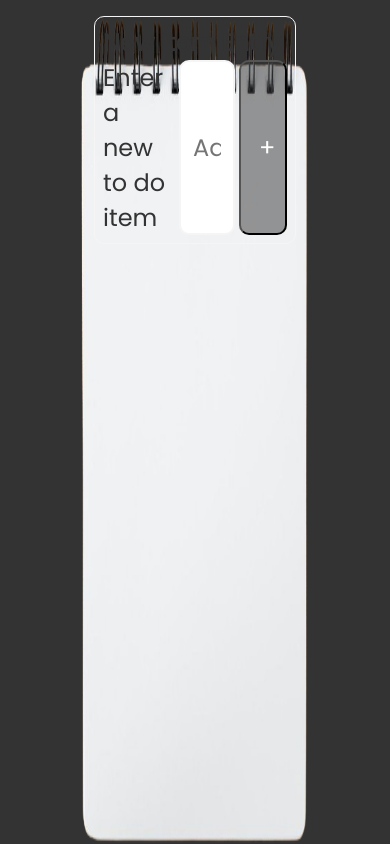
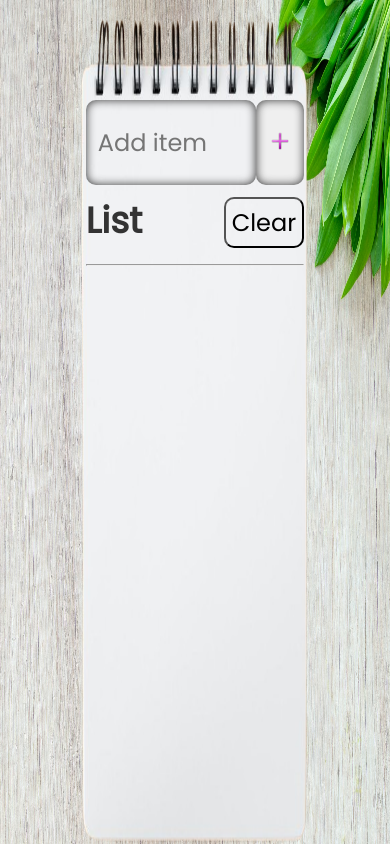
Before and after one commit to Aliniroomand/todoApp-TS-JS, a website built with Vite: page index.html in a window 390 px wide. Built offline with nearby package versions, Linux system fonts and the light colour scheme.

Commit message:
make whole of UI and responsive things

```diff
--- a/index.html
+++ b/index.html
@@ -13,14 +13,13 @@
 <body>
   <main>
     <img src="./src/assets/images/notePad.png" alt="notePad" class="mainBG"/>
+    <img src="./src/assets/images/woodenBG.jpg" alt="woodenBG" class="woodenBG"/>
     <section class="newItemEntry">
-      <h2 class="offscreen">New Item Entry</h2>
       <form class="newItemEntry__form" id="itemEntryForm">
-        <label for="newItem" class="offscreen">Enter a new to do item</label>
         <input class="newItemEntry__input" id="newItem" type="text" maxlength="40" autocomplete="off"
           placeholder="Add item" />
         <button id="addItem" class="button newItemEntry__button" title="Add new item" aria-label="Add new item to list">
-          +
+          <img src="./src/assets/images/plus sign.png" />
         </button>
       </form>
     </section>
--- a/src/css/style.css
+++ b/src/css/style.css
@@ -19,36 +19,47 @@ body {
     position: relative;
     top: 0;
     left: 20vw;
-    min-height: 100vh;
+    height: 100vh;
     width: 60vw;
-
-  background-color: #333;
     color: #333;
     padding: 1rem;
     display: flex;
     flex-direction: column;
+}
+.woodenBG{
+    position: fixed;
+    width: 100vw;
+    height: 100vh;
+    z-index: -1;
+    left: 0;
+    top: 0;
 }
 .mainBG{
 position: fixed;
 left: 20vw;
 width: 60vw;
 height: 100vh;
+z-index: 0;
 
 }
 
 main {
     flex-grow: 1;
     margin: auto;
-    width: 100%;
-    max-width: 800px;
+    width: 70vw;
+    left: 15vw;
     display: flex;
+    z-index: 2;
+    position: fixed;
     flex-flow: column nowrap;
 }
 
 section {
-    border: 1px solid whitesmoke;
+    position: absolute;
+    left: 10%;
+    width: 80%;
+    height: 100vh;
     border-radius: 10px;
-    padding: 0.5rem;
 }
 
 .button {
@@ -62,34 +73,45 @@ section {
 }
 
 .newItemEntry {
-    position: sticky;
-    top: 0;
-    margin-bottom: 1rem;
+    position: absolute;
+    top: 10vh;
+    z-index: 2;
+    padding: 0;
+    left: 10%;
+    width: 80%;
 }
 
 .newItemEntry__form {
     display: flex;
-    gap: 0.25rem;
     font-size: 1.5rem;
+    height: 10vh;
 }
 
 .newItemEntry__input {
-    width: calc(100% - (0.25rem + 48px));
+    width: 100%;
     flex-grow: 1;
-    border: 2px solid whitesmoke;
     border-radius: 10px;
     padding: 0.5em;
+    border: none;
+    background: transparent;
+    box-shadow: inset 0 0 10px #333;
 }
 
 .newItemEntry__button {
-    background-color: #3333337e;
-    color:#fff;
-    padding: 0.75em;
+    box-shadow: inset 0 0 10px #333;
+    border: none;
+}
+.newItemEntry__button img{
+    width: 20px;
+    height: 20px;
+    transition: 0.3s;
 }
 
-.newItemEntry__button:hover,
-.newItemEntry__button:focus {
-    color: limegreen;
+.newItemEntry__button:hover >img,
+.newItemEntry__button:focus >img {
+    transition: 0.3s;
+    transform: rotateZ(90deg)scale(2);
+
 }
 
 .listContainer {
@@ -98,6 +120,11 @@ section {
     display: flex;
     flex-flow: column;
     gap: 1rem;
+    position: absolute;
+    top: 21vh;
+    height: 76vh ;
+    overflow-y: scroll;
+    z-index: 3;
 }
 
 .listTitle {
@@ -108,7 +135,6 @@ section {
 
 .listTitle__button {
     background-color: transparent;
-    color: whitesmoke;
     padding: 0.25em;
 }
 
@@ -123,8 +149,10 @@ section {
 .item {
     display: flex;
     align-items: center;
-    padding-top: 1em;
-    gap: 1em;
+    padding-top: 10px;
+    gap:20px;
+    transition: 0.3s;
+
 }
 
 .item > input[type="checkbox"] {
@@ -132,20 +160,27 @@ section {
     min-width: 2.5rem;
     min-height: 2.5rem;
     cursor: pointer;
+    transition: 0.3s;
+
 }
 
 .item > input[type="checkbox"]:checked + label {
     text-decoration: line-through;
+    transition: 0.3s;
 }
 
 .item > label {
     flex-grow: 1;
     word-break: break-all;
+    transition: 0.3s;
+
 }
 
 .item > button:hover,
 .item > button:focus {
     color: red;
+    transition: 0.3s;
+
 }
 
 @media (min-width: 768px) {
```
Also changed, not shown: src/assets/images/a12903f9b0eee457230cf692bec3a964.jpg (deleted), src/assets/images/done-png.png (deleted), src/assets/images/mainBG.jpg (deleted), src/assets/images/woodenBG.jpg (added).
